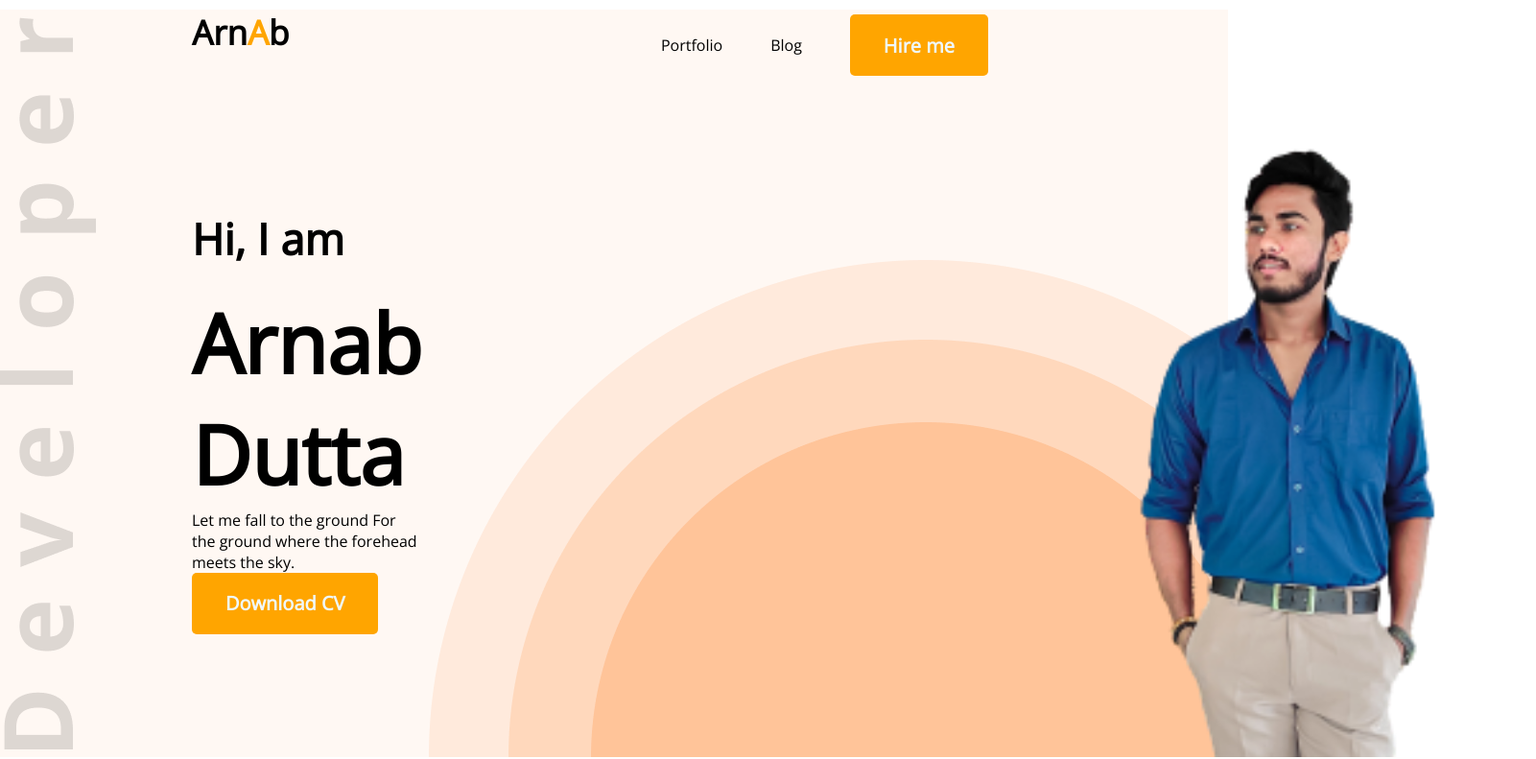
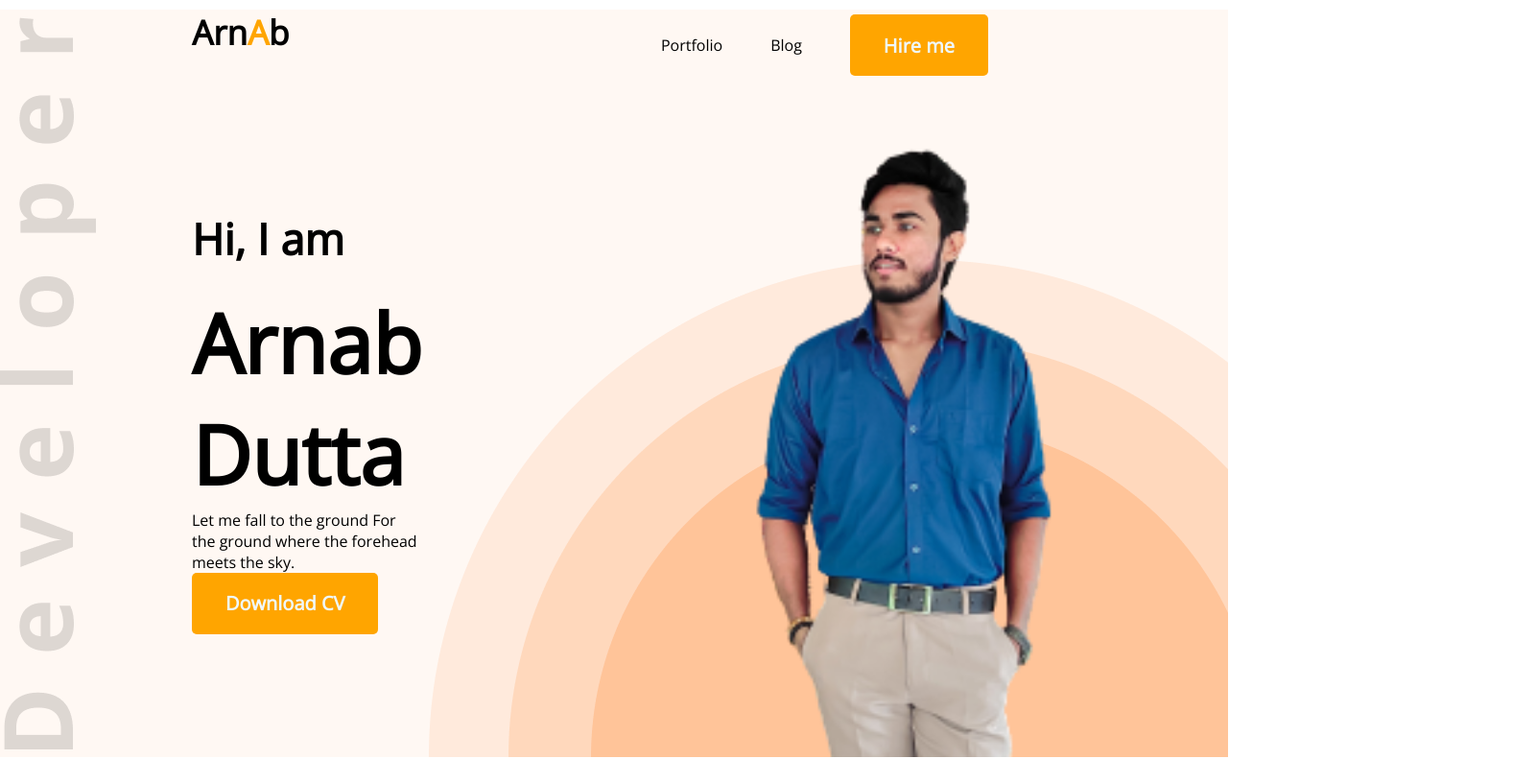
Before and after one commit to ArnabDutta1/My_first_portfolio, a plain HTML site: page index.html in a window 1280 px wide. Shown: the top 791 px of the page at 96% size, 1601 px wide, since content can reach past the window. Drawn offline with nearby package versions, Linux system fonts and the light colour scheme.

Commit message:
correction

```diff
--- a/style/portfolio.css
+++ b/style/portfolio.css
@@ -64,7 +64,7 @@ nav{
 }
 .image-size{
     image-resolution: 600dpi;
-    padding-left: 600px;
+    padding-left: 200px;
 }
 /* main section style*/
 .main{
```
